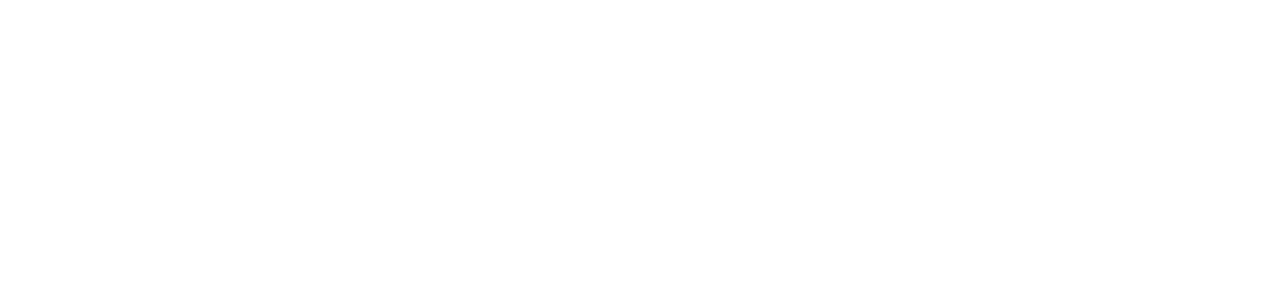
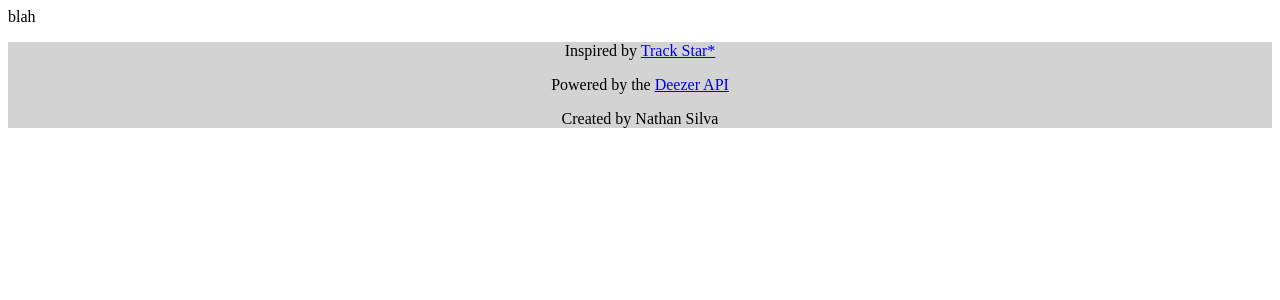
Before and after one commit to ndwg/trackback, a React (Vite) app: page /playlist/1 in a window 1280 px wide. Shown: the top 300 px of the page. Built offline with nearby package versions, Linux system fonts and the light colour scheme.

Commit message:
router + home page components
configured routing, modified the playlist component, created footer and playlist group components

```diff
--- a/package.json
+++ b/package.json
@@ -13,7 +13,9 @@
     "axios": "^1.7.9",
     "dotenv": "^16.4.7",
     "react": "^18.3.1",
-    "react-dom": "^18.3.1"
+    "react-dom": "^18.3.1",
+    "react-router-dom": "^7.0.2",
+    "sass": "^1.83.0"
   },
   "devDependencies": {
     "@eslint/js": "^9.17.0",
--- a/src/App.jsx
+++ b/src/App.jsx
@@ -1,10 +1,30 @@
 import { useState } from 'react'
+import {
+  BrowserRouter as Router,
+  Routes,
+  Route,
+  Link,
+  Navigate,
+  useParams,
+  useNavigate,
+  useMatch
+} from "react-router-dom"
 import Playlist from './components/Playlist';
+import PlaylistGroup from './components/PlaylistGroup';
+import Footer from './components/Footer';
 
 function App() {
+  const playlists = [3155776842, 1313621735, 1282495565, 13154877883, 13241781803, 13238299403]
+
   return (
     <>
-    {/* <Playlist id={3155776842}/> */}
+      <Routes>
+        <Route path='/playlist/:id' element={<>blah</>}/>
+        <Route path='/' element={
+          <PlaylistGroup playlists={playlists}/>
+          }/>
+      </Routes>
+      <Footer/>
     </>
   )
 }
--- /dev/null
+++ b/src/components/Footer/Footer.module.scss
@@ -0,0 +1,4 @@
+.footer{
+    justify-items: center;
+    background-color: lightgray;
+}
--- /dev/null
+++ b/src/components/Footer/index.jsx
@@ -0,0 +1,19 @@
+import classes from './Footer.module.scss'
+
+const Footer = () => {
+    return(
+        <div className={`${classes.footer}`}>
+            <p>
+                Inspired by <a href="https://www.youtube.com/@track-star-show">Track Star*</a>
+            </p>
+            <p>
+                Powered by the <a href="https://developers.deezer.com/api">Deezer API</a>
+            </p>
+            <p>
+                Created by Nathan Silva
+            </p>
+        </div>
+    )
+}
+
+export default Footer
--- /dev/null
+++ b/src/components/Playlist/Playlist.module.scss
@@ -0,0 +1,10 @@
+.playlist {
+    color: white;
+    background-color: orange;
+    border-bottom-right-radius: 5%;
+    border-bottom-left-radius: 5%;
+    display: inline-block;
+    justify-items: center;
+    text-decoration: none;
+    border: 1px solid darkorange;
+}
--- a/src/components/Playlist.jsx
+++ b/src/components/Playlist/index.jsx
@@ -1,4 +1,5 @@
 import React, { useState, useEffect } from 'react';
+import classes from './Playlist.module.scss'
 import axios from 'axios'
 
 async function fetchPlaylist(id) {
@@ -39,7 +40,7 @@ const Playlist = ({id}) => {
     if (!playlist) return <p>Playlist not found.</p>;
 
     return(
-        <div>
+        <div className={`${classes.playlist}`}>
             <img src={playlist.picture_medium} alt="" />
             <p>{playlist.title}</p>
         </div>
--- /dev/null
+++ b/src/components/PlaylistGroup/PlaylistGroup.module.scss
@@ -0,0 +1,7 @@
+.element{
+    list-style: none;
+    padding: .5em;
+}
+.list{
+    display: flex;
+}
--- /dev/null
+++ b/src/components/PlaylistGroup/index.jsx
@@ -0,0 +1,30 @@
+import classes from './PlaylistGroup.module.scss'
+import Playlist from '../Playlist';
+import {
+    BrowserRouter as Router,
+    Routes,
+    Route,
+    Link,
+    Navigate,
+    useParams,
+    useNavigate,
+    useMatch
+  } from "react-router-dom"
+
+const PlaylistGroup = ({playlists}) => {
+    return(
+        <div>
+            <ul className={`${classes.list}`}>
+                {playlists.map(playlist =>
+                    <li key={`${playlist}`} className={`${classes.element}`}>
+                        <Link to={`/playlist/${playlist}`}>
+                            <Playlist id={playlist}/>
+                        </Link>
+                    </li>
+                )}
+            </ul>
+        </div>
+    )
+}
+
+export default PlaylistGroup
--- a/src/main.jsx
+++ b/src/main.jsx
@@ -1,9 +1,6 @@
 import { StrictMode } from 'react'
-import { createRoot } from 'react-dom/client'
+import ReactDOM from 'react-dom/client'
 import App from './App.jsx'
+import { BrowserRouter as Router } from "react-router-dom"
 
-createRoot(document.getElementById('root')).render(
-  <StrictMode>
-    <App />
-  </StrictMode>,
-)
+ReactDOM.createRoot(document.getElementById('root')).render(<Router><App /></Router>)
```
Also changed, not shown: 2 other files (tests, documents, lock files or other folders).
